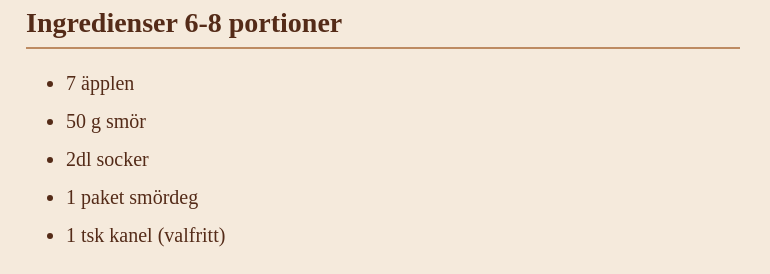
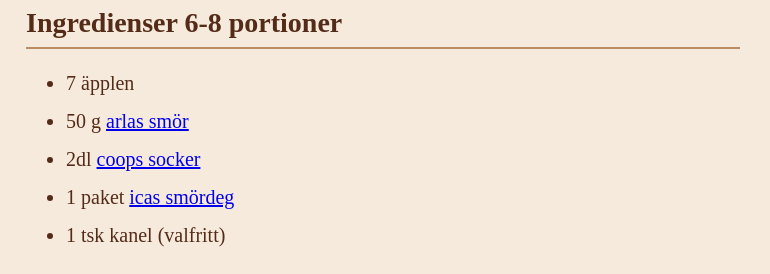
Before and after one commit to usrE09/project-1-mat, a plain HTML site: page index.html in a window 1280 px wide. Shown: the part 282-556 px from the top of the page, 510-1280 px from the left. Drawn offline with Linux system fonts and the light colour scheme.

Commit message:
fixade länkar i min kod då det är krav

```diff
--- a/index.html
+++ b/index.html
@@ -63,9 +63,9 @@
 
                 <ul>
                     <li>7 äpplen</li>
-                    <li>50 g smör</li>
-                    <li>2dl socker</li>
-                    <li>1 paket smördeg</li>
+                    <li>50 g <a href="https://handlaprivatkund.ica.se/stores/1003777/products/sm%C3%B6r-normalsaltat-svenskt-82-500g-arla/1268118">arlas smör</a></li>
+                    <li>2dl <a href="https://www.coop.se/handla/varor/skafferi/bakning/socker-sotning/strosocker-7340191163232">coops socker</a></li>
+                    <li>1 paket <a href="https://handlaprivatkund.ica.se/stores/1003777/products/sm%C3%B6rdeg-p%C3%A5-sm%C3%B6r-280g-ica/2099930">icas smördeg </a></li>
                     <li>1 tsk kanel (valfritt)</li>
                 </ul>
 
```
Also changed, not shown: style.css (line endings or trailing spaces).
